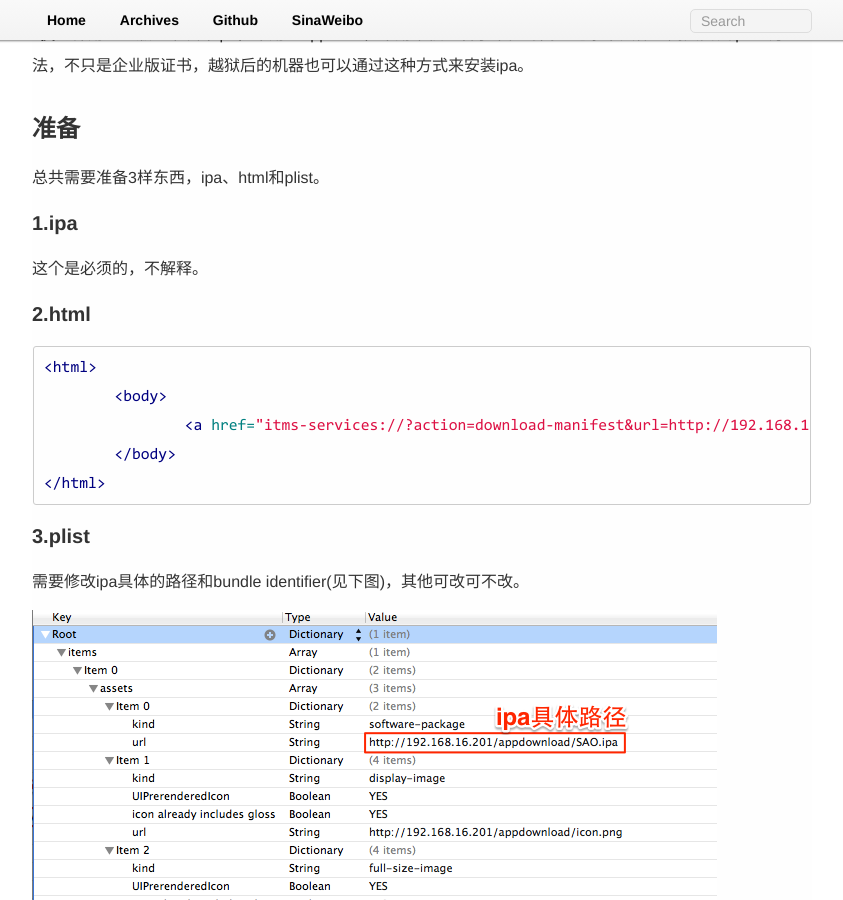
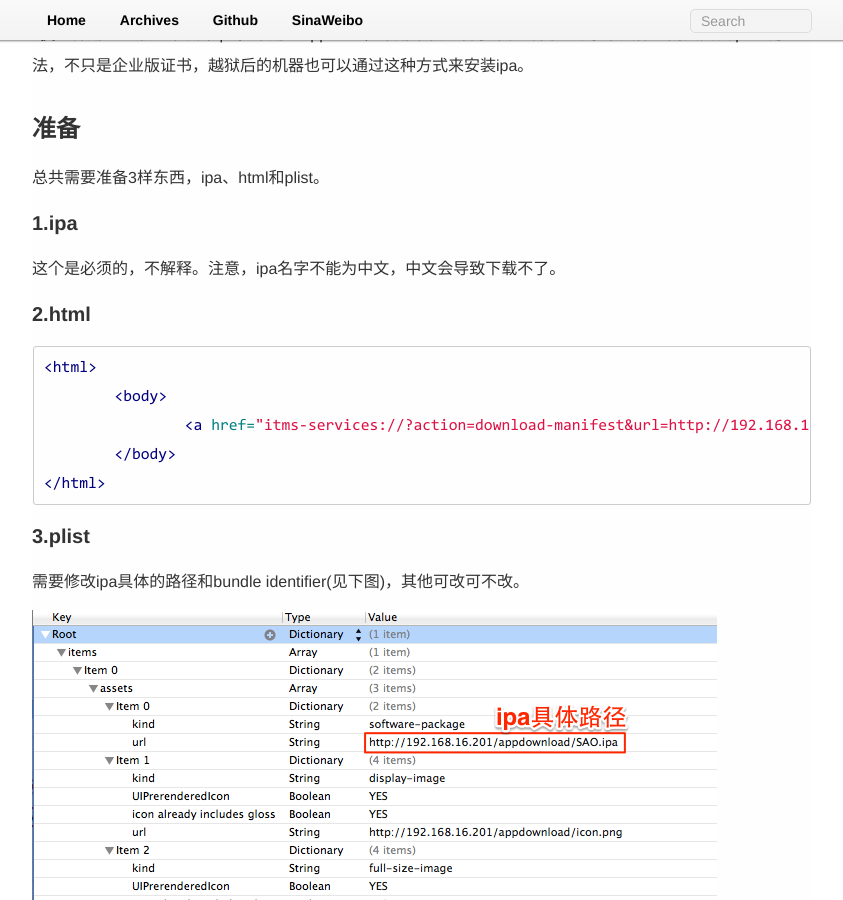
Before and after one commit to Xummer/xummer.github.com, a Jekyll site: the page built from _posts/2013-08-29-install-ipa-from-web.md, in a window 1280 px wide and 900 px high, scrolled down 361 px. Shown: the whole window, without its empty margins (218-1061 px from the left). Built offline with Jekyll 4.4.1, drawn with Linux system fonts in a browser that asks for light colours; Markdown is read by kramdown in place of the engine named in the settings; comment, search, counter and statistics services are not loaded.

Commit message:
add something in install app from web

```diff
--- a/_posts/2013-08-29-install-ipa-from-web.md
+++ b/_posts/2013-08-29-install-ipa-from-web.md
@@ -10,7 +10,7 @@ meta: ture
 总共需要准备3样东西，ipa、html和plist。
 
 ###1.ipa
-这个是必须的，不解释。
+这个是必须的，不解释。注意，ipa名字不能为中文，中文会导致下载不了。
 
 ###2.html
 
```
